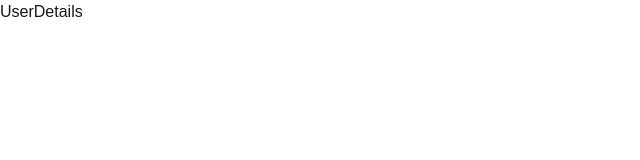
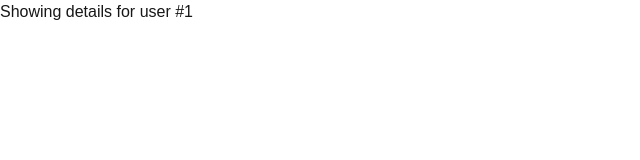
Before and after one commit to matthewdelgado/nextjs_app, a Next.js app: page /dashboard/users/1 in a window 1280 px wide. Shown: the top 160 px of the page, without its empty margins (0-640 px from the left). Built offline with nearby package versions, Linux system fonts and the light colour scheme.

Commit message:
improve dynamic routing

```diff
--- a/app/dashboard/users/[id]/page.tsx
+++ b/app/dashboard/users/[id]/page.tsx
@@ -1,5 +1,10 @@
-const UserDetails = () => {
-  return <div>UserDetails</div>;
+const UserDetails = async ({ params }: { params: Promise<{ id: string }> }) => {
+  const { id } = await params;
+  return (
+    <div>
+      <h1>Showing details for user #{id}</h1>
+    </div>
+  );
 };
 
 export default UserDetails;
--- /dev/null
+++ b/components/hello.tsx
@@ -0,0 +1,8 @@
+"use client";
+
+const Hello = () => {
+  console.log("I am a client component");
+  return <div>Hello</div>;
+};
+
+export default Hello;
--- a/next.config.ts
+++ b/next.config.ts
@@ -1,6 +1,7 @@
 import type { NextConfig } from "next";
 
 const nextConfig: NextConfig = {
+  reactCompiler: true,
   experimental: {
     turbopackFileSystemCacheForDev: true,
   },
```
Also changed, not shown: package.json (+7 -6 lines), 1 other file (tests, documents, lock files or other folders).
